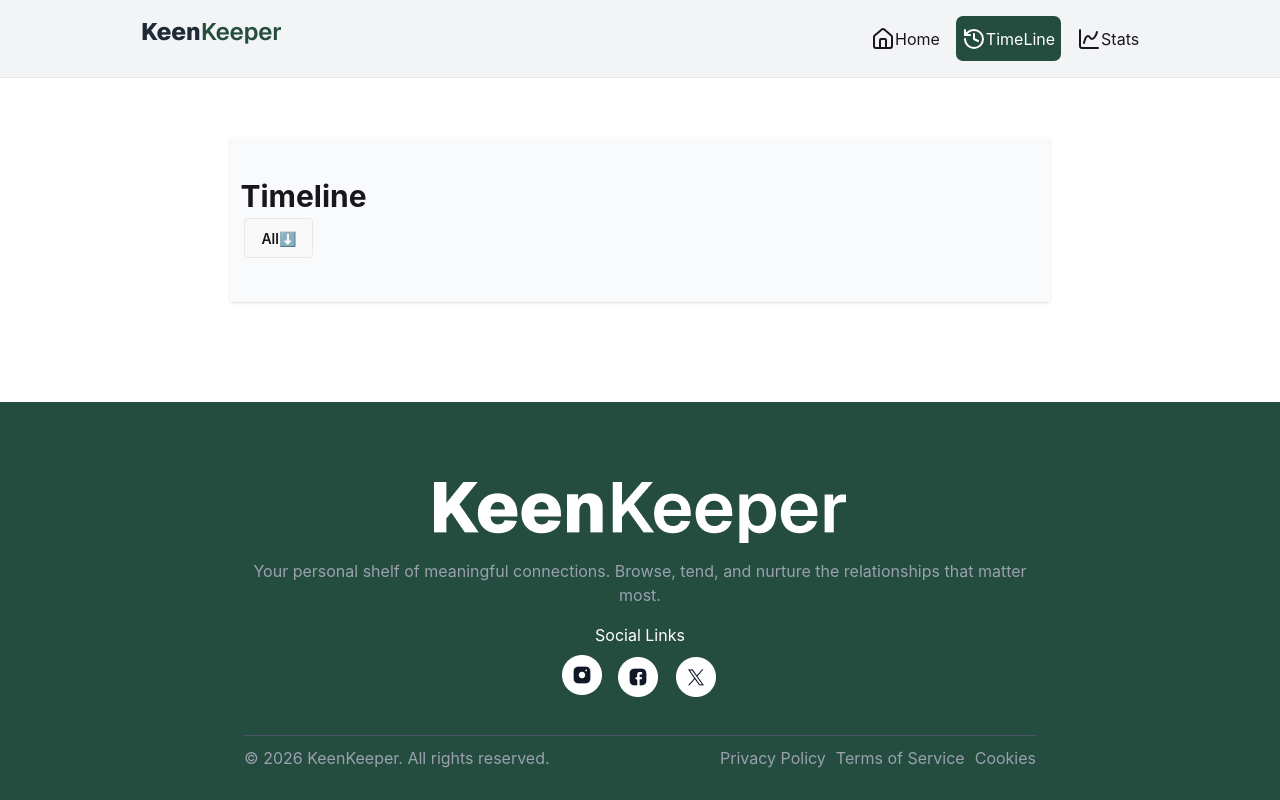
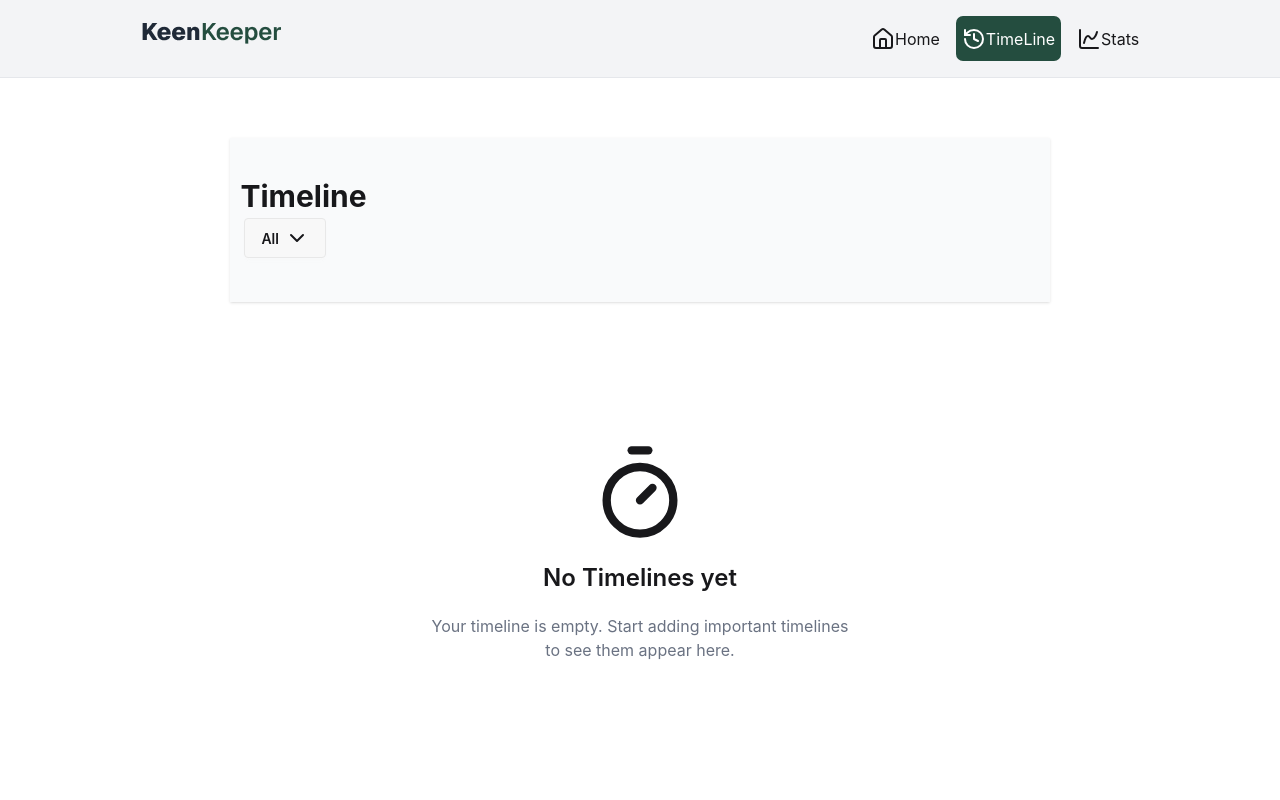
Before and after one commit to Mr-Xibon94/keen-keeper-final-assignment, a React (Vite) app: page /timeline in a window 1280 px wide. Shown: the top 800 px of the page. Built offline with nearby package versions, Linux system fonts and the light colour scheme.

Commit message:
updated some ui design

```diff
--- a/src/Component/Dashboard/Dashboard.jsx
+++ b/src/Component/Dashboard/Dashboard.jsx
@@ -24,7 +24,7 @@ const Dashboard = () => {
                     {/* it is card section of my dashboard  */}
                     <div className='flex flex-col md:flex-wrap lg:flex-row space-y-5 justify-between mt-10 gap-6 border-b-1 border-gray-200 py-10'>
                         <div className='space-y-5 h-full flex-1 flex flex-col justify-center p-6 rounded-2xl text-center border border-gray-200 shadow'>
-                            <h1 className='text-2xl font-semibold'>06</h1>
+                            <h1 className='text-2xl font-semibold'>07</h1>
                             <p>Total Friends</p>
                         </div>
                         <div className='space-y-5 h-full flex-1 flex flex-col justify-center p-6 rounded-2xl text-center border border-gray-200 shadow'>
@@ -43,7 +43,7 @@ const Dashboard = () => {
 
                     <div>
                         <h1 className='m-5 text-2xl font-semibold'>Your Friends</h1>
-                        <div className=' grid grid-cols-1 md:grid-cols-2 lg:grid-cols-[1fr_1fr_1fr] gap-6'>
+                        <div className=' grid grid-cols-1 md:grid-cols-2 lg:grid-cols-[1fr_1fr_1fr_1fr] gap-6'>
 
                             {
                                 friends.map((friend) => (
@@ -51,7 +51,7 @@ const Dashboard = () => {
                                     <div>
                                         <FriendList key={friend.id} friend={friend}>
 
-                                    </FriendList>
+                                        </FriendList>
                                     </div>
 
 
--- a/src/Component/Pages/Timeline/History.jsx
+++ b/src/Component/Pages/Timeline/History.jsx
@@ -1,18 +1,24 @@
-import { MessagesSquare, PhoneOutgoing, Video } from 'lucide-react';
+import { MessagesSquare, PhoneOutgoing, TimerIcon, Video } from 'lucide-react';
+import { useContext } from 'react';
+import { ContactHistoryContext } from '../../Context/ContactHistoryContext';
 
 
-const History = ({myContact}) => {
-    console.log('contact typeeeeeee', myContact);
+const History = ({ myContact }) => {
+
+    const { contact } = useContext(ContactHistoryContext)
+    console.log('contact typeeeeeee', contact.length);
 
     const today = new Date().toLocaleDateString('en-us', {
-        month:'short',
+        month: 'short',
         day: 'numeric',
         year: 'numeric'
     });
     return (
+        <div >
+            {contact.length !== 0 && (
                 <div className='flex gap-5 p-6 shadow bg-white mb-2.5 rounded-xl'>
                     <div className='flex items-center'>
-                {myContact.contactType === 'Call'? <PhoneOutgoing/>:myContact.contactType === 'Text'?<MessagesSquare/>:<Video/>}
+                        {myContact.contactType === 'Call' ? <PhoneOutgoing /> : myContact.contactType === 'Text' ? <MessagesSquare /> : <Video />}
                     </div>
 
                     <div>
@@ -20,6 +26,11 @@ const History = ({myContact}) => {
                         <p>{today}</p>
                     </div>
                 </div>
+            )}
+
+
+
+        </div>
     );
 };
 
--- a/src/Component/Pages/Timeline/TimelinePage.jsx
+++ b/src/Component/Pages/Timeline/TimelinePage.jsx
@@ -1,6 +1,6 @@
 import React, { useContext, useState } from 'react';
 import { ContactHistoryContext } from '../../Context/ContactHistoryContext';
-import { Text } from 'lucide-react';
+import { ChevronDown, Text, Timer } from 'lucide-react';
 import History from './History';
 
 const TimelinePage = () => {
@@ -16,14 +16,14 @@ const TimelinePage = () => {
 
 
 
-    if (filterData === "Call"){
-     updatedContact = contact.filter(item=> item.contactType === filterData)
+    if (filterData === "Call") {
+        updatedContact = contact.filter(item => item.contactType === filterData)
 
     } else if (filterData === "Text") {
-        updatedContact = contact.filter(item=> item.contactType === filterData)
+        updatedContact = contact.filter(item => item.contactType === filterData)
 
     } else if (filterData === "Video") {
-        updatedContact = contact.filter(item=> item.contactType === filterData)
+        updatedContact = contact.filter(item => item.contactType === filterData)
 
     } else if (filterData === "All") {
         updatedContact = contact
@@ -40,12 +40,12 @@ const TimelinePage = () => {
                     </h1>
                     <div>
                         <div className="dropdown dropdown-start">
-                            <div tabIndex={0} role="button" className="btn m-1">{filterData || "All"}⬇️</div>
+                            <div tabIndex={0} role="button" className="btn m-1">{filterData || "All"}<ChevronDown /></div>
                             <ul tabIndex="-1" className="dropdown-content menu bg-base-100 rounded-box z-1 w-52 p-2 shadow-sm">
-                                <li onClick={()=>allHandler('All')}><a>All</a></li>
-                                <li onClick={()=>allHandler('Call')}><a>Call</a></li>
-                                <li onClick={()=>allHandler('Text')}><a>Text</a></li>
-                                <li onClick={()=>allHandler('Video')}><a>Video</a></li>
+                                <li onClick={() => allHandler('All')}><a>All</a></li>
+                                <li onClick={() => allHandler('Call')}><a>Call</a></li>
+                                <li onClick={() => allHandler('Text')}><a>Text</a></li>
+                                <li onClick={() => allHandler('Video')}><a>Video</a></li>
                             </ul>
                         </div>
                     </div>
@@ -54,11 +54,23 @@ const TimelinePage = () => {
                     {
                         updatedContact.map((myContact) => (
                             <div>
-                                <History key={myContact.id} myContact={myContact} filterData={filterData} setFilterData={setFilterData}></History>
+                                <History key={myContact.id} myContact={myContact} filterData={filterData} setFilterData={setFilterData} updatedContact={updatedContact}></History>
                             </div>
                         ))
                     }
                 </div>
+
+                {contact.length == 0 && (
+                    <div className='flex justify-center p-25  '>
+                        <div className='text-center space-y-5'>
+                            <div className='flex justify-center '> <Timer className='size-25' /></div>
+                            <h1 className='text-2xl font-semibold'>No Timelines yet</h1>
+                        <p className='text-gray-500'>Your timeline is empty. Start adding important timelines<br />to see them appear here.
+
+                        </p>
+                        </div>
+                    </div>
+                )}
 
 
             </div>
```
Also changed, not shown: 1 other file (tests, documents, lock files or other folders). Lines whose indentation alone changed are shown as unchanged.
